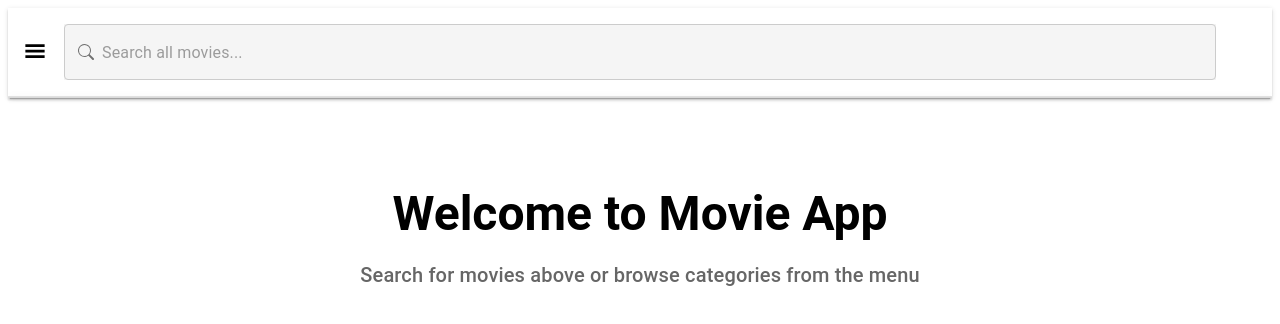
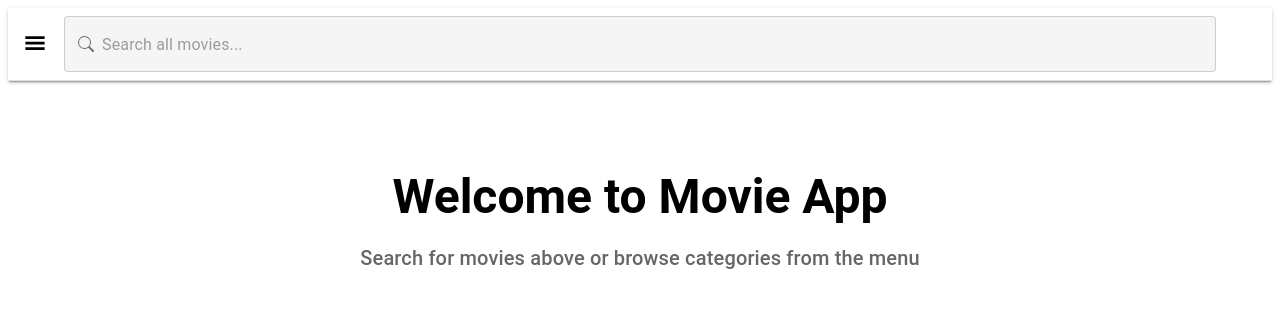
Before and after one commit to GabbenPapa/learning, a React (Vite) app in the folder im_gabben/: page / in a window 1280 px wide. Shown: the top 324 px of the page. Built offline with nearby package versions, Linux system fonts and the light colour scheme.

Commit message:
layout fixes

```diff
--- a/im_gabben/src/components/GlobalSearchBar.tsx
+++ b/im_gabben/src/components/GlobalSearchBar.tsx
@@ -73,7 +73,7 @@ export const GlobalSearchBar: React.FC = () => {
         borderColor: "divider",
       }}
     >
-      <Container sx={{ py: 2 }}>
+      <Container sx={{ py: 1 }}>
         <TextField
           fullWidth
           placeholder="Search all movies..."
@@ -118,19 +118,17 @@ export const GlobalSearchBar: React.FC = () => {
       </Container>
 
       {/* Search Results Dropdown */}
+      {showResults && results.length > 0 && (
+        <Container sx={{ py: 1 }}>
           <Paper
-        elevation={3}
+            elevation={1}
             sx={{
-          maxHeight: "80vh",
-          // maxWidth: "80%",
+              maxHeight: "60vh",
               overflowY: "auto",
               borderTop: "1px solid",
               borderColor: "divider",
             }}
           >
-        {showResults && results.length > 0 && (
-
-
             <Container sx={{ py: 3 }}>
               <Typography variant="h6" fontWeight="bold" gutterBottom>
                 Search Results for "{query}" ({results.length} found)
@@ -193,8 +191,9 @@ export const GlobalSearchBar: React.FC = () => {
                 </Typography>
               )}
             </Container>
+          </Paper>
+        </Container>
       )}
-      </Paper>
 
       {showResults &&
         results.length === 0 &&
--- a/im_gabben/src/components/Layout.tsx
+++ b/im_gabben/src/components/Layout.tsx
@@ -41,12 +41,10 @@ export const Layout: React.FC = () => {
           onClick={toggleDrawer(true)}
           sx={{
             position: "fixed",
-            top: 32,
+            top: 24,
             left: 16,
             zIndex: 1200,
-            // bgcolor: "primary.main",
             color: "black",
-
           }}
         >
           <GiHamburgerMenu size={22} />
```
Lines whose indentation alone changed are shown as unchanged.
